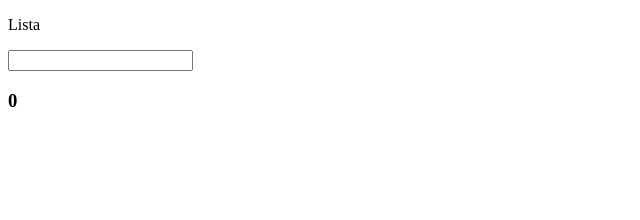
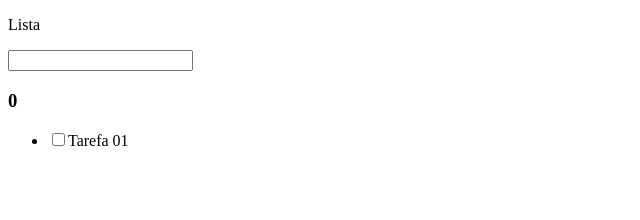
Before and after one commit to rafaelpcosta1/faciliti, a React (Create React App) app: page /pagina-inicial in a window 1280 px wide. Shown: the top 220 px of the page, without its empty margins (0-640 px from the left). Built offline with nearby package versions, Linux system fonts and the light colour scheme; data requests are answered from the project's data file.

Commit message:
feat: get tasks in API

```diff
--- a/src/app/pages/homePage/HomePage.tsx
+++ b/src/app/pages/homePage/HomePage.tsx
@@ -1,13 +1,21 @@
-import { useCallback, useState } from "react";
-
-interface ITarefa {
-    id: number;
-    title: string;
-    isCompleted: boolean;
-}
+import { useCallback, useEffect, useState } from "react";
+import { ApiException } from "../../shared/services/api/ApiException";
+import { ITarefa, TarefasService } from '../../shared/services/api/tarefas/TarefasService';
 
 export const HomePage = () => {
     const [lista, setLista] = useState<ITarefa[]>([]);
+
+    useEffect(() => {
+        TarefasService.getAll()
+            .then((result) => {
+                if (result instanceof ApiException) {
+                    alert(result.message);
+                }
+                else {
+                    setLista(result);
+                }
+            });
+    }, []);
 
     const handleInputKeyDown: React.KeyboardEventHandler<HTMLInputElement> = useCallback((e) => {
         if (e.key === 'Enter') {
--- a/src/app/shared/services/api/tarefas/TarefasService.ts
+++ b/src/app/shared/services/api/tarefas/TarefasService.ts
@@ -1,7 +1,7 @@
 import { Api } from "../ApiConfig";
 import { ApiException } from "../ApiException";
 
-interface ITarefa {
+export interface ITarefa {
    id: number;
    title: string;
    isCompleted: boolean;
```
